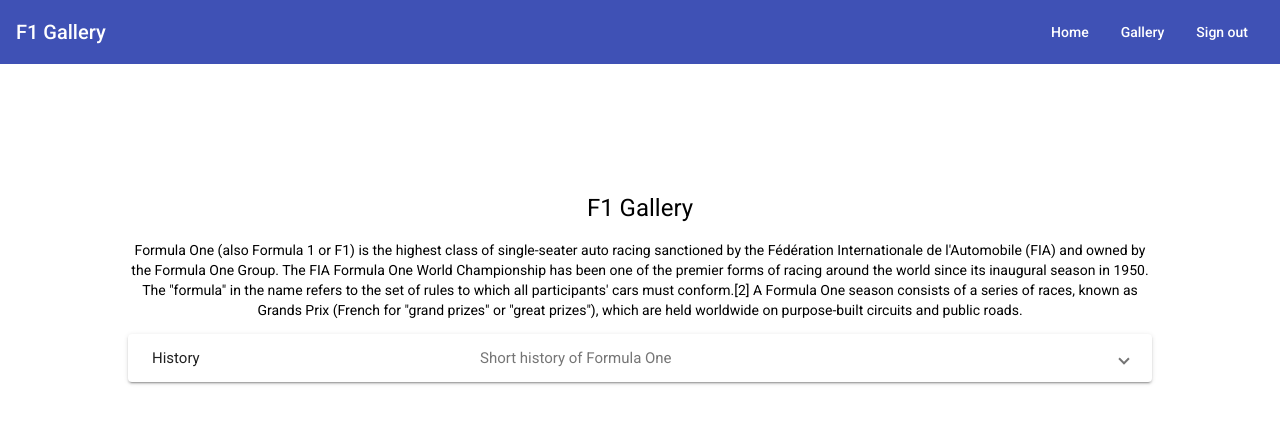
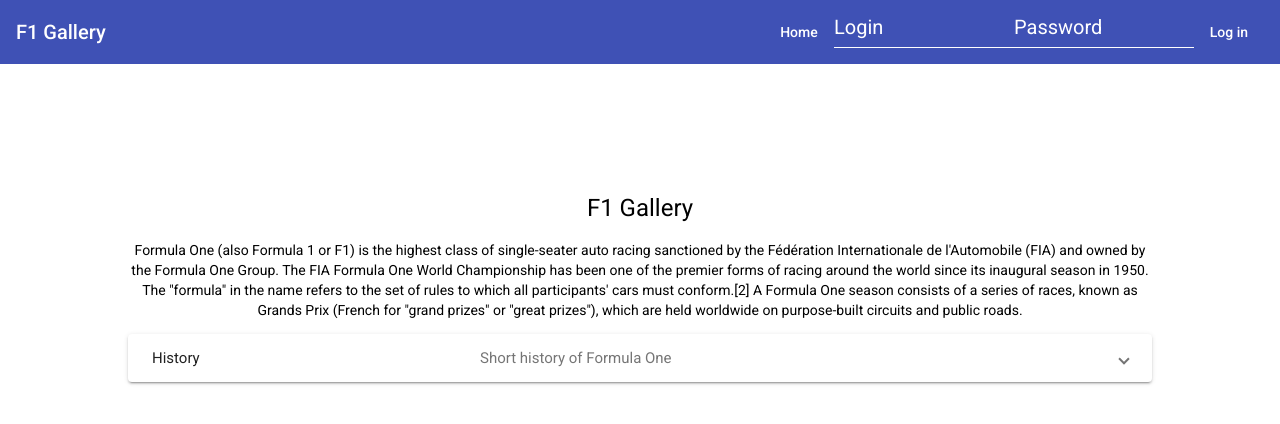
Before and after one commit to fobo66/EVTGallery, an Angular app: page / in a window 1280 px wide. Shown: the top 424 px of the page. Built offline with nearby package versions, Linux system fonts and the light colour scheme.

Commit message:
Added stub login field

```diff
--- a/src/app/app.component.html
+++ b/src/app/app.component.html
@@ -4,8 +4,15 @@
     <span class="toolbarSpacer"></span>
     <span class="buttonRow">
       <button mat-button routerLink="">Home</button>
-      <button mat-button routerLink="/gallery">Gallery</button>
-      <button mat-button>Sign out</button>
+      <button mat-button *ngIf="isLoggedIn" routerLink="/gallery">Gallery</button>
+      <button mat-button *ngIf="isLoggedIn" (click)="signOut()">Sign out</button>
+      <mat-form-field *ngIf="!isLoggedIn">
+        <input #loginInput matInput placeholder="Login"/>
+      </mat-form-field>
+      <mat-form-field *ngIf="!isLoggedIn">
+        <input #passwordInput matInput placeholder="Password" type="password"/>
+      </mat-form-field>
+      <button mat-button *ngIf="!isLoggedIn" (click)="login()">Log in</button>
     </span>
   </mat-toolbar>
   <div class="root">
--- a/src/app/app.component.ts
+++ b/src/app/app.component.ts
@@ -8,4 +8,14 @@ import { Image } from './image';
 })
 export class AppComponent {
   title = 'F1 Gallery';
+
+  isLoggedIn = false;
+
+  login() {
+    this.isLoggedIn = true;
+  }
+
+  signOut() {
+    this.isLoggedIn = false;
+  }
 }
```
